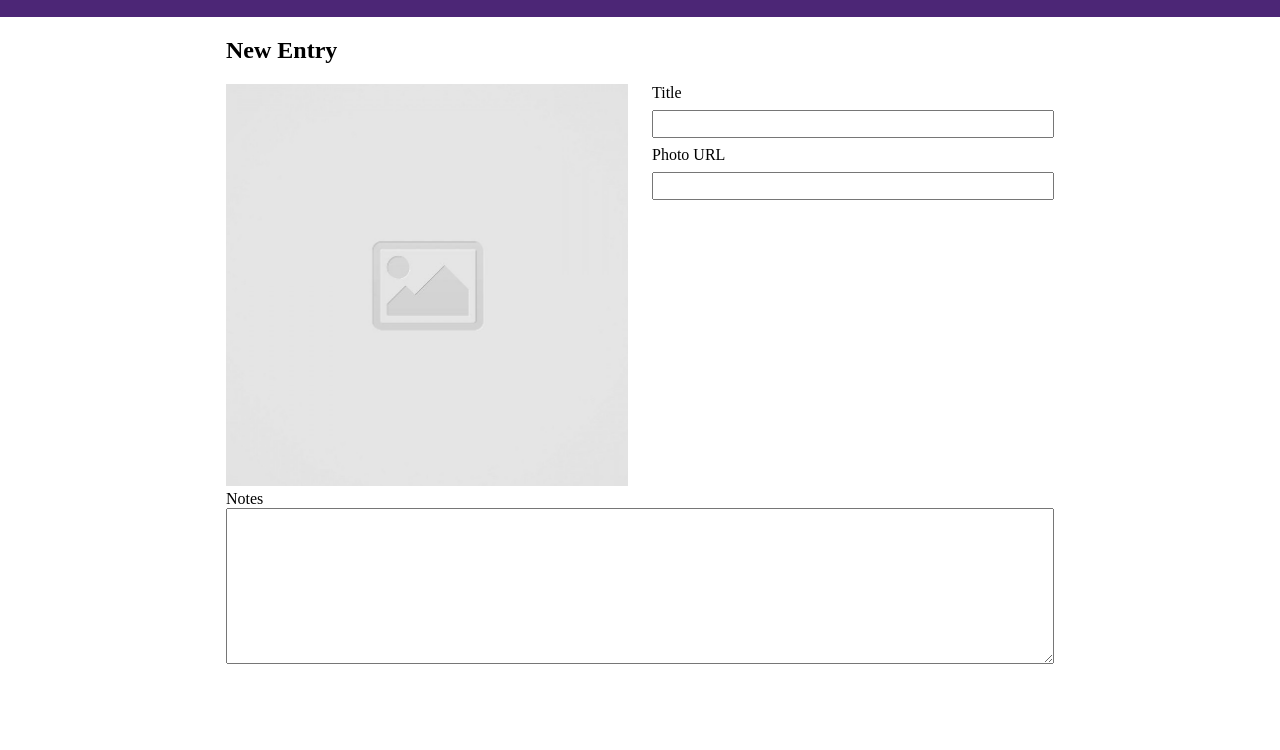
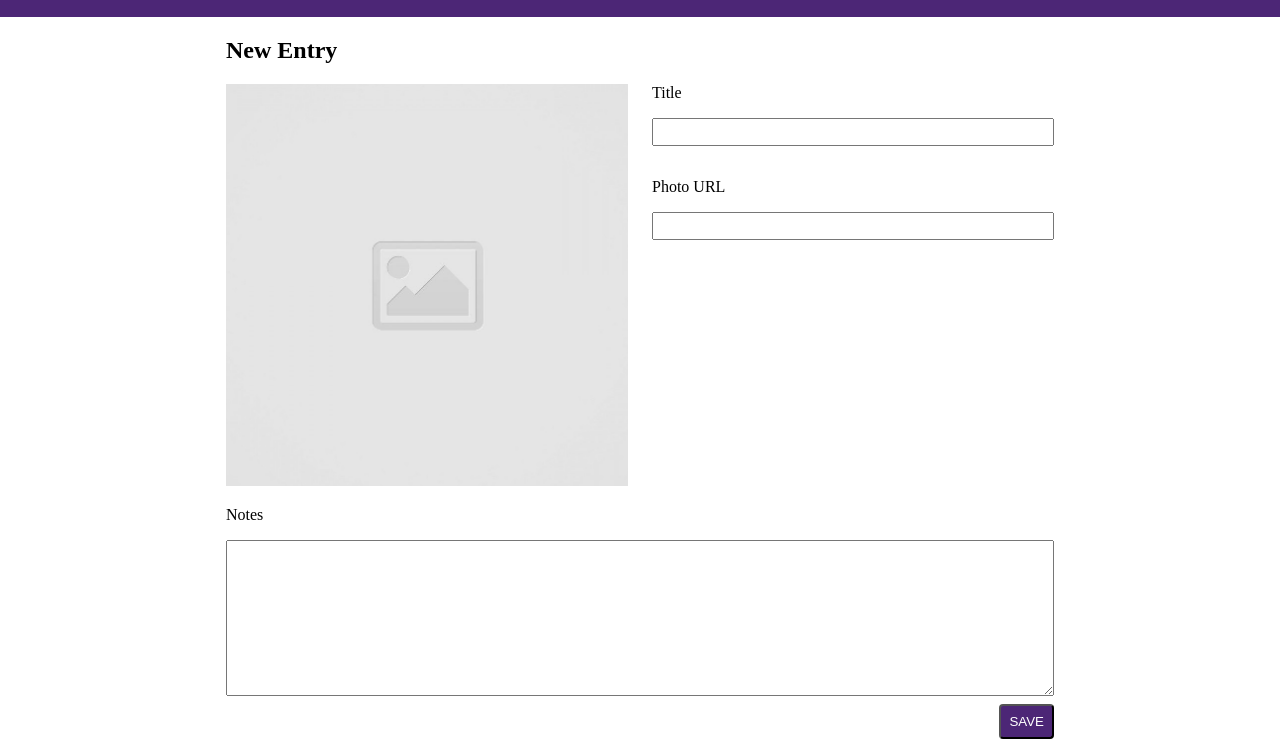
Before and after one commit to techmatlock/code-journal, a website with bundled scripts: page index.html in a window 1280 px wide. Shown: the part 50-800 px from the top of the page. Built offline with nearby package versions, Linux system fonts and the light colour scheme.

Commit message:
Added button and padding to form elements. #3

```diff
--- a/css/layout.css
+++ b/css/layout.css
@@ -1,3 +1,27 @@
+label,
+input,
+textarea {
+  display: block;
+}
+
+input,
+textarea {
+  width: 100%;
+}
+
+input {
+  padding-bottom: 0.5rem;
+  margin-bottom: 2rem;
+}
+
+label {
+  margin-bottom: 1rem;
+}
+
+button {
+  margin-top: 0.5rem;
+}
+
 .hidden {
   display: none !important;
 }
@@ -18,6 +42,10 @@
   width: 100%;
 }
 
+.flex-end {
+  justify-content: flex-end;
+}
+
 @media screen and (width >= 768px) {
   .container {
     max-width: 900px;
--- a/css/styles.css
+++ b/css/styles.css
@@ -1,23 +1,3 @@
-label,
-input,
-textarea {
-  display: block;
-}
-
-input,
-textarea {
-  width: 100%;
-}
-
-label,
-input {
-  padding-bottom: 0.5rem;
-}
-
-input {
-  margin-bottom: 0.5rem;
-}
-
 /* Header */
 
 .header-bg {
@@ -33,3 +13,15 @@ input {
 .form-img {
   max-width: 100%;
 }
+
+.save-btn {
+  background-color: #4c2676;
+  color: #fff;
+  text-transform: uppercase;
+  padding: 0.5rem;
+  border-radius: 0.25rem;
+}
+
+.notes-label {
+  padding-top: 1rem;
+}
--- a/index.html
+++ b/index.html
@@ -24,7 +24,6 @@
       </div>
     </header>
     <main class="container">
-      <div class="row"></div>
       <div data-view="entry-form">
         <form>
           <div class="row">
@@ -48,14 +47,17 @@
           </div>
           <div class="row">
             <div class="column-full">
-              <label for="notes">
-                Notes
-                <textarea
-                  name="notes"
-                  id="new-note"
-                  cols="30"
-                  rows="10"></textarea>
-              </label>
+              <label for="notes" class="notes-label">Notes</label>
+              <textarea
+                name="notes"
+                id="new-note"
+                cols="30"
+                rows="10"></textarea>
+            </div>
+          </div>
+          <div class="row">
+            <div class="column-full row flex-end">
+              <button class="save-btn">Save</button>
             </div>
           </div>
         </form>
```
